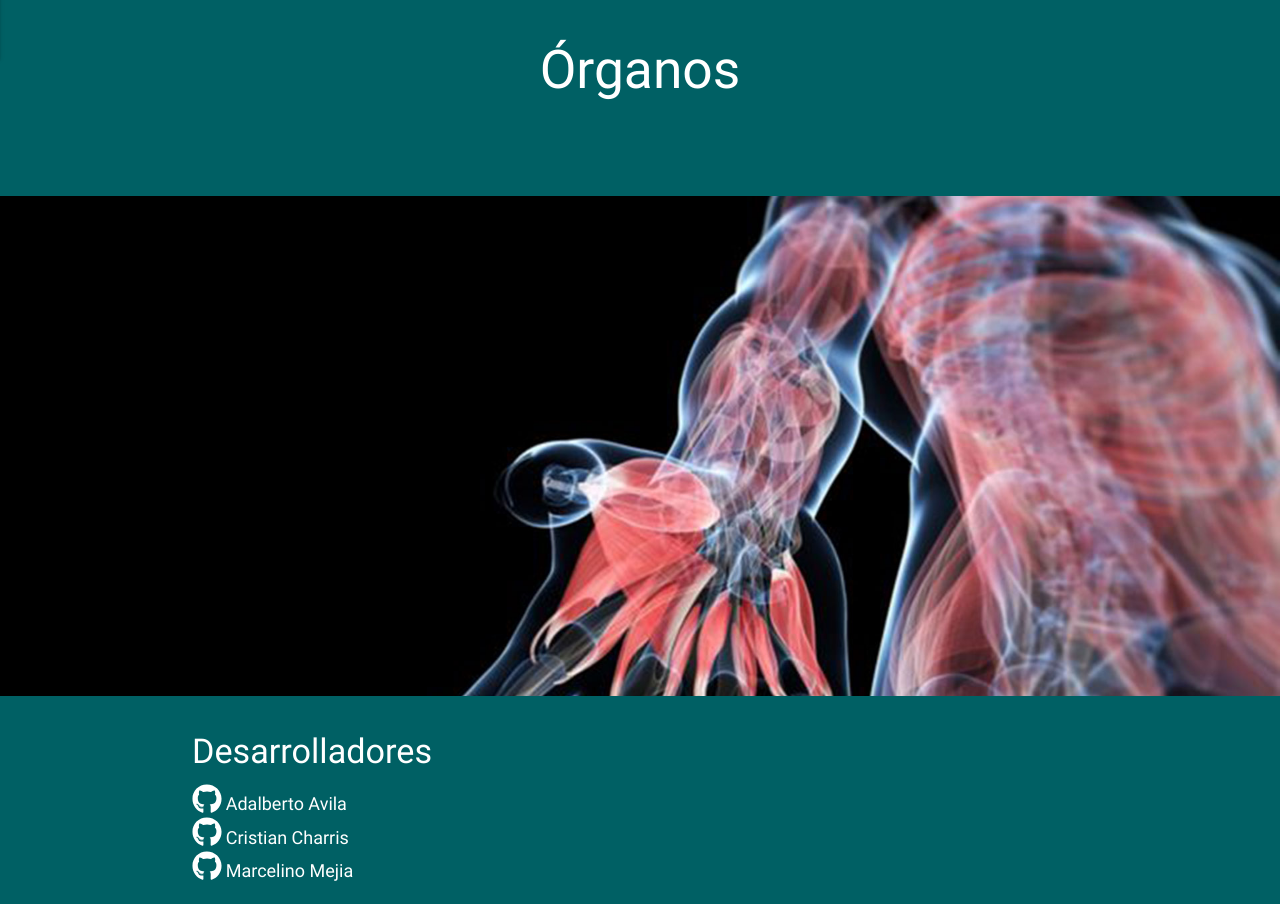
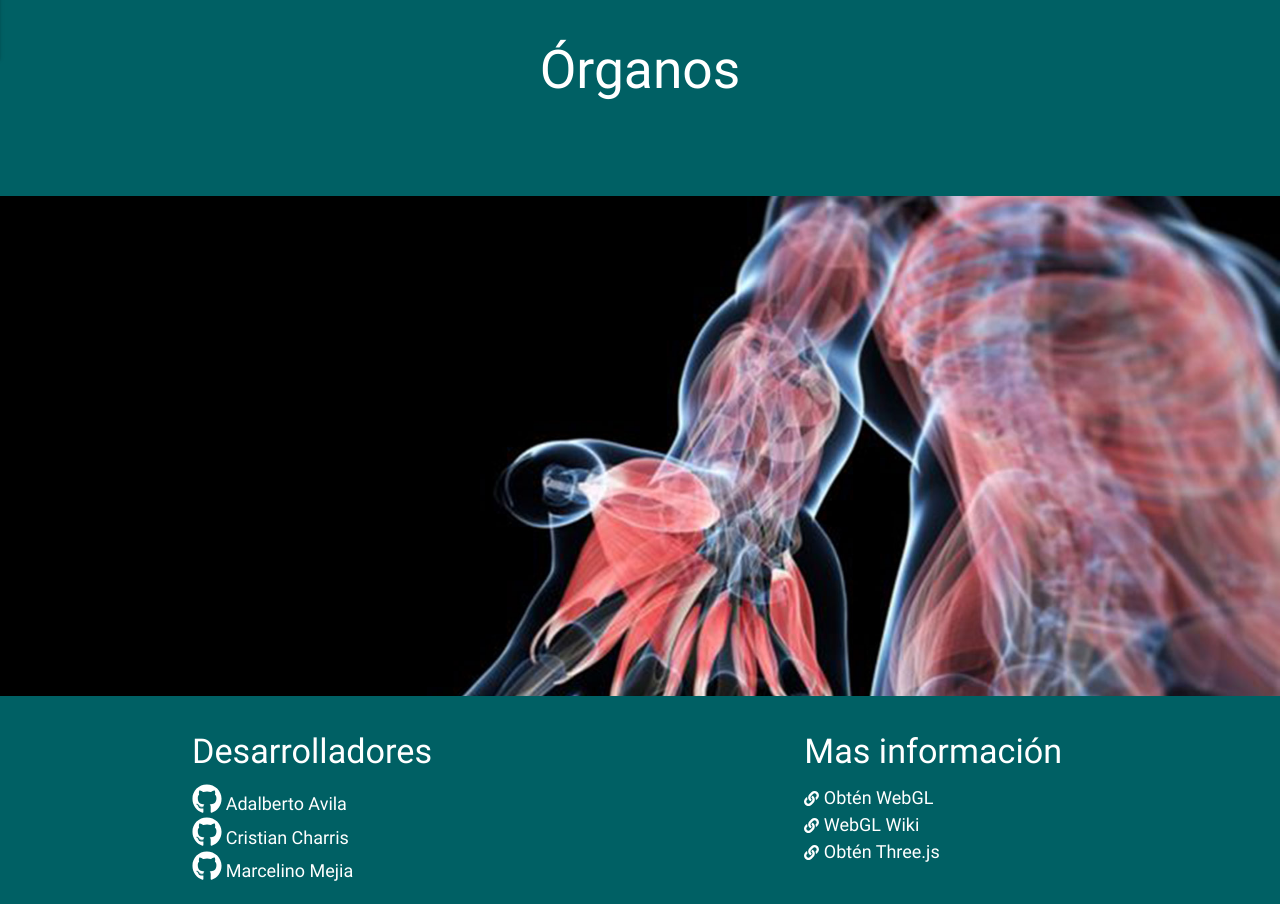
Before and after one commit to Adal1013/Anatomy, a Django app: page / in a window 1280 px wide. Shown: the part 801-1705 px from the top of the page. Run offline with Django 3.2, Linux system fonts and the light colour scheme; data that the repository does not hold is empty.

Commit message:
detalles agregados a las vistas

```diff
--- a/templates/contenido/home.html
+++ b/templates/contenido/home.html
@@ -30,10 +30,9 @@
                   <div class="col s12 m7 l8">
                         <div class="card hoverable">
                             <div class="card-content">
-                                <p align="JUSTIFY">
-                                    Esta visualización de un cerebro en formato 3d permite realizar un acercamiento
-                                    a uno de los órganos mas importantes del cuerpo humano y tener una visión de como se
-                                </p>
+                                <h5 align="JUSTIFY">
+                                    Esta visualización de un modelo 3D del cerebro humano fue hecha con la tecnología WebGL que es una API derivada de OpenGL ES 2.0 empleada para renderizar imágenes 2D y 3D. Se utilizo la librería de Javascript Three.js  que integra la API WebGL simplificando el manejo de la misma y consecuentemente la representación de objetos 3D en la web.
+                                </h5>
                             </div>
                         </div>
                   </div>
--- a/templates/principal/footer.html
+++ b/templates/principal/footer.html
@@ -15,7 +15,20 @@
 					<i class="fab fa-github fa-2x"></i> <big>Marcelino Mejia</big>
 				</a>
             </div>
-			<div class="col s12 m6 l8">
+			<div class="col s12 m6 l4 offset-l4">
+				<h4>Mas información</h4>
+				<a href="https://get.webgl.org/" class="white-text">
+					<i class="fas fa-link"></i><big> Obtén WebGL</big>
+				</a>
+				<br>
+				<a href="https://www.khronos.org/webgl/wiki/Main_Page" class="white-text">
+					<i class="fas fa-link"></i><big> WebGL Wiki</big>
+				</a>
+				<br>
+				<a href="https://threejs.org/" class="white-text">
+					<i class="fas fa-link"></i><big> Obtén Three.js</big>
+				</a>
+				<br>
 			</div>
 		</div>
 	</div>
--- a/templates/principal/navbar.html
+++ b/templates/principal/navbar.html
@@ -2,7 +2,7 @@
 	<nav class="barra">
 	    <div class="nav-wrapper">
 	      	<div class="container">
-	      		<a href="" class="brand-logo truncate" style="margin-left: 20px;">
+	      		<a href="/" class="brand-logo truncate" style="margin-left: 20px;">
 					<i class="fas fa-brain"></i> Digital Anatomy
 				</a>
 				<a href="#" data-activates="mobile" class="button-collapse">
```
Also changed, not shown: static/js/cerebro.js (+8 -14 lines).
